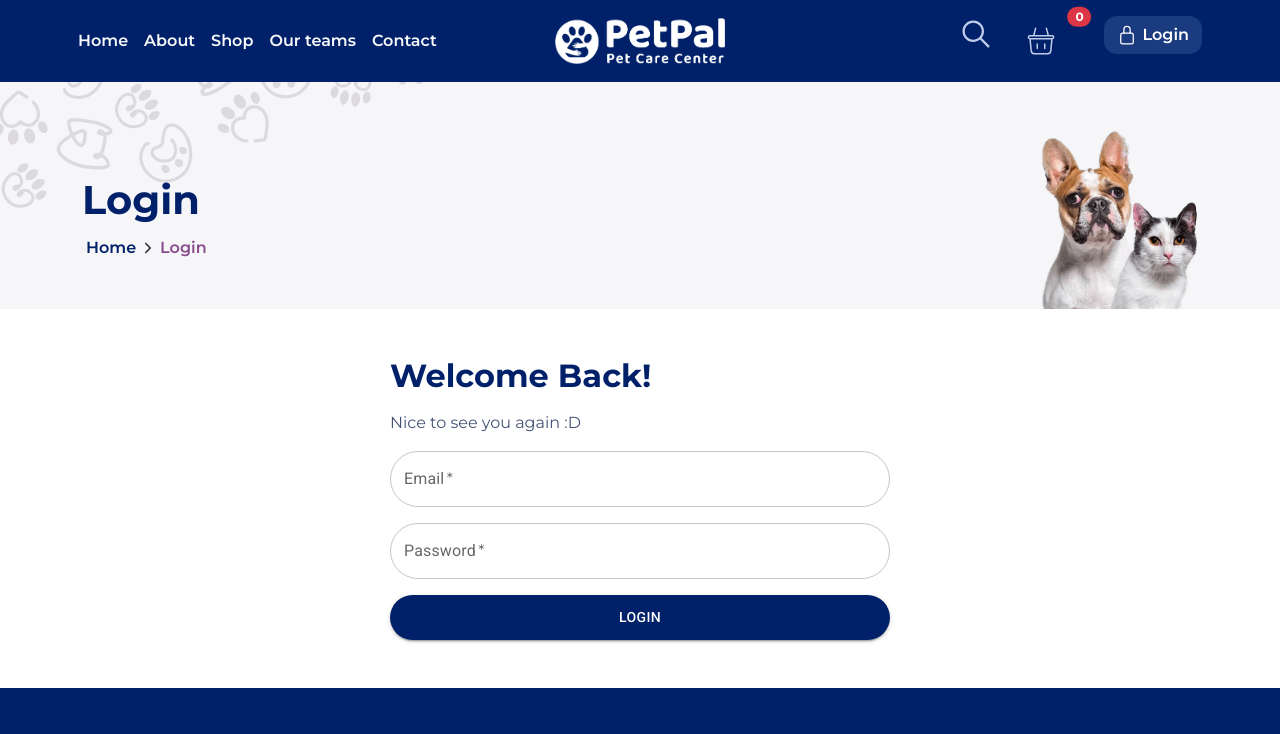
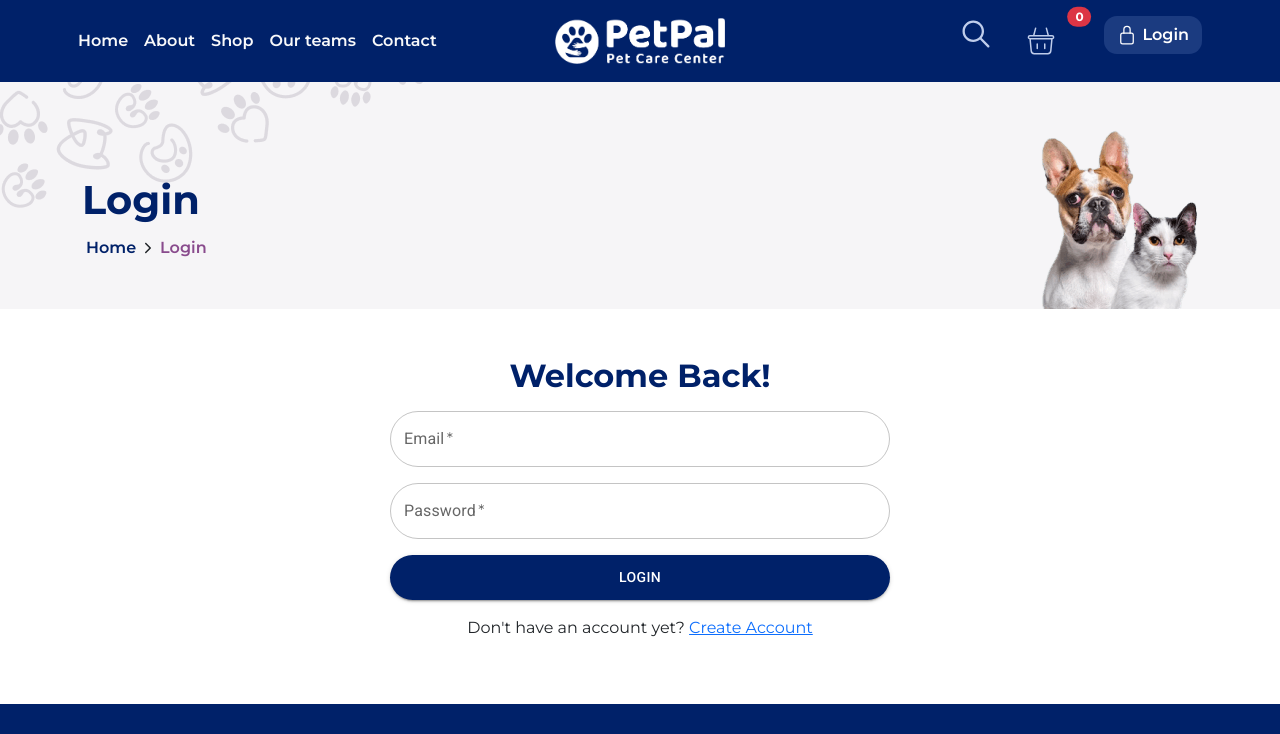
Before and after one commit to gahramanova/Petpal, a React (Vite) app: page /login in a window 1280 px wide. Shown: the top 734 px of the page. Built offline with nearby package versions, Linux system fonts and the light colour scheme; a web font is replaced by a local one.

Commit message:
Login v0.2.1

```diff
--- a/src/pages/Login.tsx
+++ b/src/pages/Login.tsx
@@ -50,8 +50,7 @@ const Login = () => {
         onSubmit={handleSubmit}
         sx={{ display: 'flex', flexDirection: 'column', gap: 2, width: 500, mx: 'auto', mt: 4 }}
       >
-        <h2 className="fw-bold m-0" style={{color:"#002169"}}>Welcome Back!</h2>
-        <span style={{color:"#445374"}} className="m-0">Nice to see you again :D</span>
+        <h2 className="fw-bold m-0 text-center" style={{color:"#002169"}}>Welcome Back!</h2>
         <TextField
           label="Email"
           name="email"
@@ -83,6 +82,7 @@ const Login = () => {
         <Button type="submit" variant="contained" sx={{backgroundColor:"#002169", borderRadius:"33px", padding:"10px"}}>
           Login
         </Button>
+        <p className="text-center">Don't have an account yet? <Link to={"/register"}>Create Account</Link></p>
       </Box>
      </section>
     </>
```
